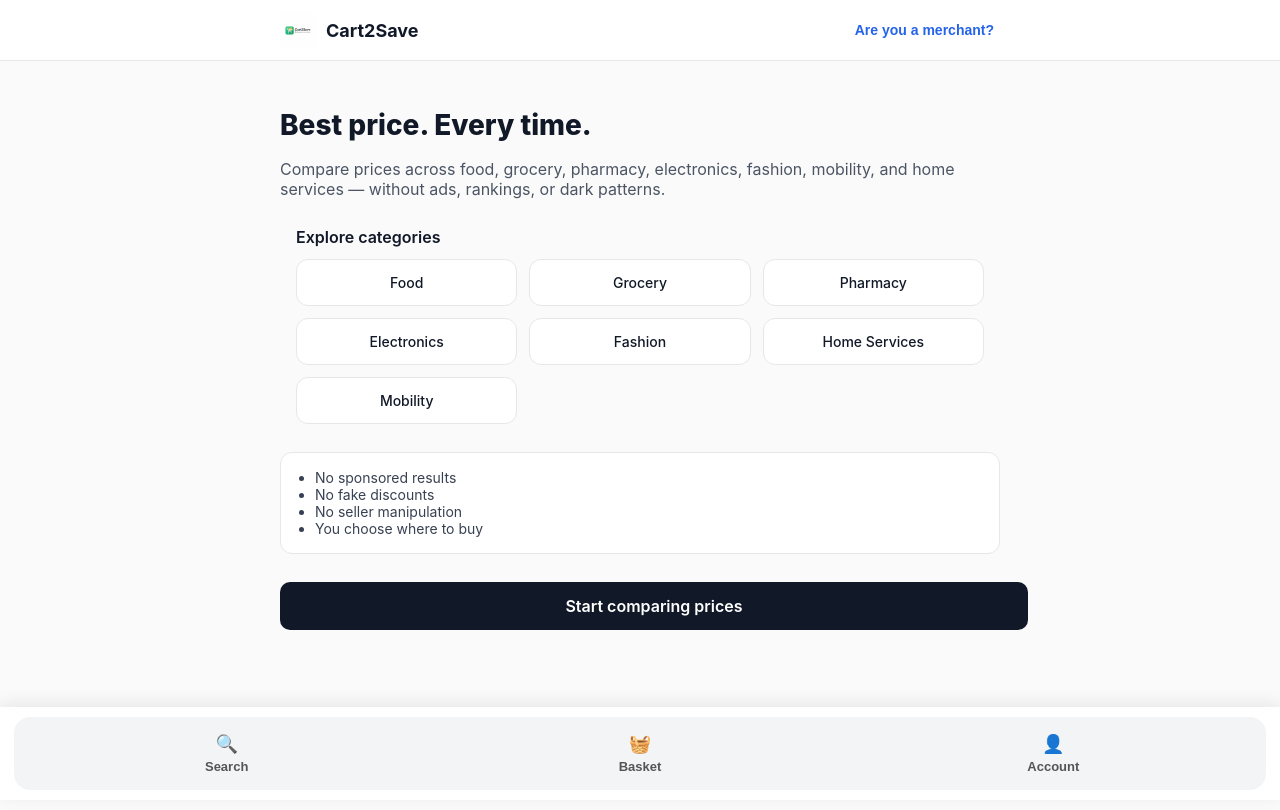
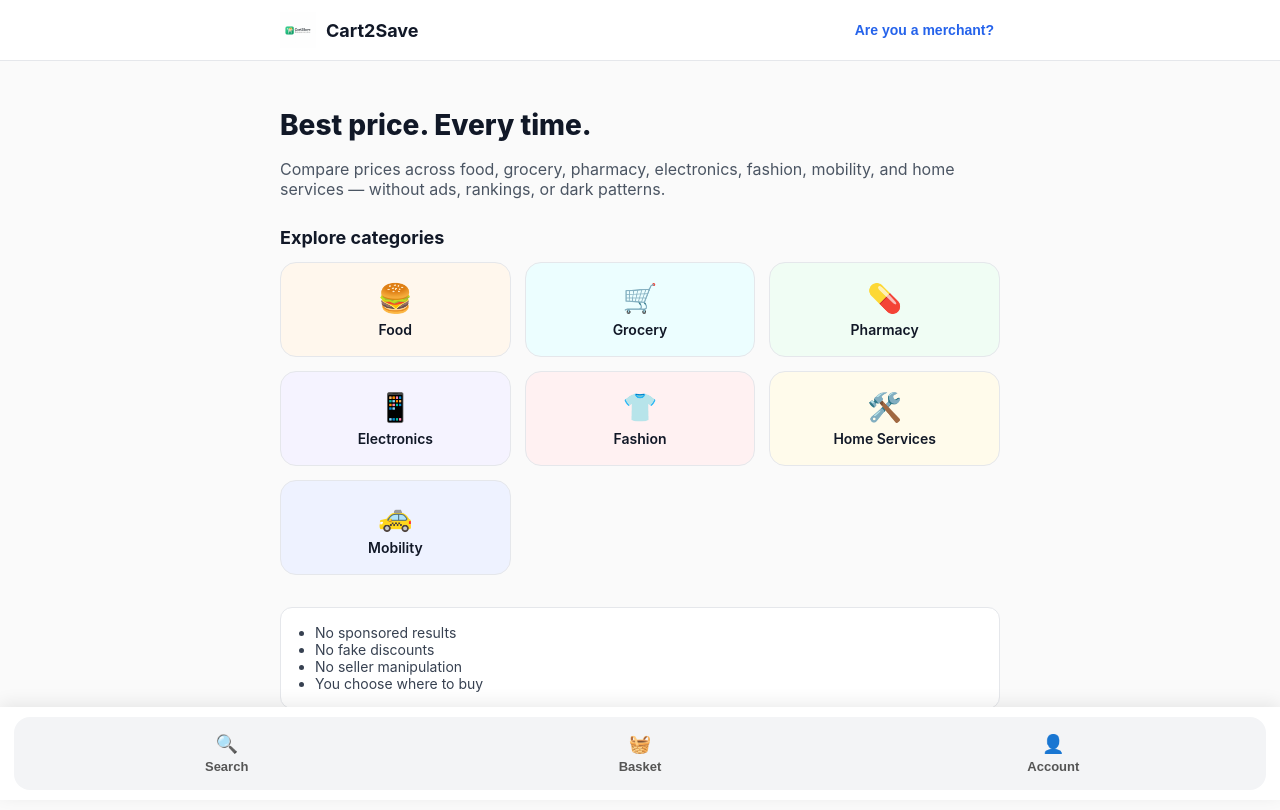
Before and after one commit to prashanthrangineni-sketch/pranix-witness-ui, a Next.js app: page / in a window 1280 px wide. Shown: the top 810 px of the page. Built offline with nearby package versions, Linux system fonts and the light colour scheme.

Commit message:
Upgrade category grid with icons and rich cards

```diff
--- a/app/components/SectorGrid.tsx
+++ b/app/components/SectorGrid.tsx
@@ -3,33 +3,21 @@
 import { useRouter } from 'next/navigation'
 
 const SECTORS = [
-  { label: 'Food', query: 'food' },
-  { label: 'Grocery', query: 'grocery' },
-  { label: 'Pharmacy', query: 'pharmacy' },
-  { label: 'Electronics', query: 'electronics' },
-  { label: 'Fashion', query: 'fashion' },
-  { label: 'Home Services', query: 'home services' },
-  { label: 'Mobility', query: 'mobility' },
+  { label: 'Food', icon: '🍔', query: 'food', bg: '#fff7ed' },
+  { label: 'Grocery', icon: '🛒', query: 'grocery', bg: '#ecfeff' },
+  { label: 'Pharmacy', icon: '💊', query: 'pharmacy', bg: '#f0fdf4' },
+  { label: 'Electronics', icon: '📱', query: 'electronics', bg: '#f5f3ff' },
+  { label: 'Fashion', icon: '👕', query: 'fashion', bg: '#fff1f2' },
+  { label: 'Home Services', icon: '🛠️', query: 'home services', bg: '#fffbeb' },
+  { label: 'Mobility', icon: '🚕', query: 'mobility', bg: '#eef2ff' },
 ]
 
 export default function SectorGrid() {
   const router = useRouter()
 
   return (
-    <section
-      style={{
-        maxWidth: '720px',
-        margin: '16px auto',
-        padding: '0 16px',
-      }}
-    >
-      <h2
-        style={{
-          fontSize: '16px',
-          fontWeight: 600,
-          marginBottom: '12px',
-        }}
-      >
+    <section style={{ marginBottom: '32px' }}>
+      <h2 style={{ fontSize: '18px', fontWeight: 700, marginBottom: '14px' }}>
         Explore categories
       </h2>
 
@@ -37,7 +25,7 @@ export default function SectorGrid() {
         style={{
           display: 'grid',
           gridTemplateColumns: 'repeat(3, 1fr)',
-          gap: '12px',
+          gap: '14px',
         }}
       >
         {SECTORS.map((s) => (
@@ -47,17 +35,20 @@ export default function SectorGrid() {
               router.push(`/search?q=${encodeURIComponent(s.query)}`)
             }
             style={{
-              padding: '14px 10px',
-              backgroundColor: '#ffffff',
-              borderRadius: '12px',
+              backgroundColor: s.bg,
+              borderRadius: '16px',
+              padding: '18px 12px',
               textAlign: 'center',
-              fontSize: '14px',
-              fontWeight: 500,
+              cursor: 'pointer',
               border: '1px solid #e5e7eb',
-              cursor: 'pointer',
             }}
           >
-            {s.label}
+            <div style={{ fontSize: '28px', marginBottom: '6px' }}>
+              {s.icon}
+            </div>
+            <div style={{ fontSize: '14px', fontWeight: 600 }}>
+              {s.label}
+            </div>
           </div>
         ))}
       </div>
```
